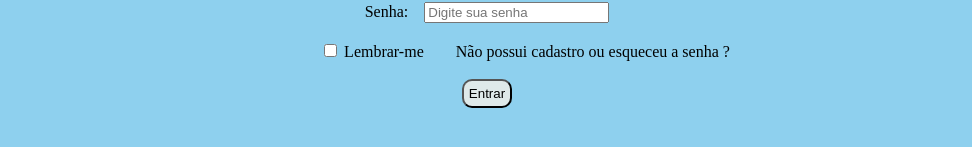
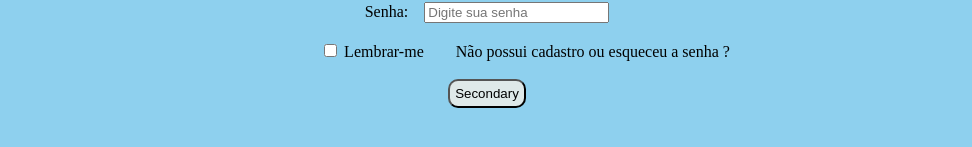
Before and after one commit to jefferson-lucas-martins/PROJETO-SISTEMA-INTERNO-ESCOLAR, a plain HTML site: page index.html in a window 1280 px wide. Shown: the part 489-636 px from the top of the page, without its empty margins (153-1125 px from the left). Drawn offline with Linux system fonts and the light colour scheme.

Commit message:
mudanças

```diff
--- a/index.html
+++ b/index.html
@@ -38,7 +38,7 @@
 </form>
 
 <br>
-<a href="paginaInicial.html"> <button>Entrar</button></a>
+<a href="paginaInicial.html"> <button type="button" class="btn btn-secondary">Secondary</button></a>
 
 <br>
 </body>
```
Also changed, not shown: css/estilo.css (line endings or trailing spaces).
